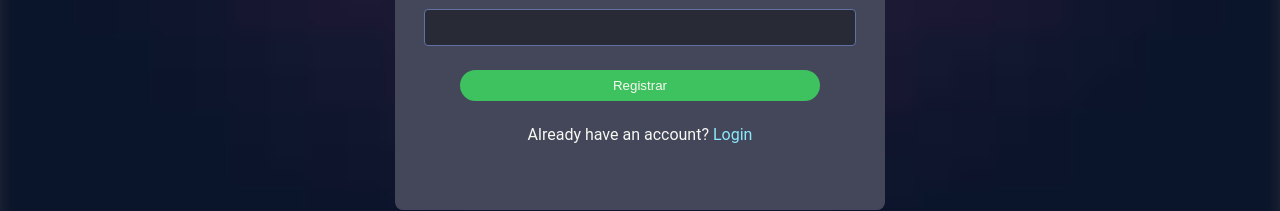
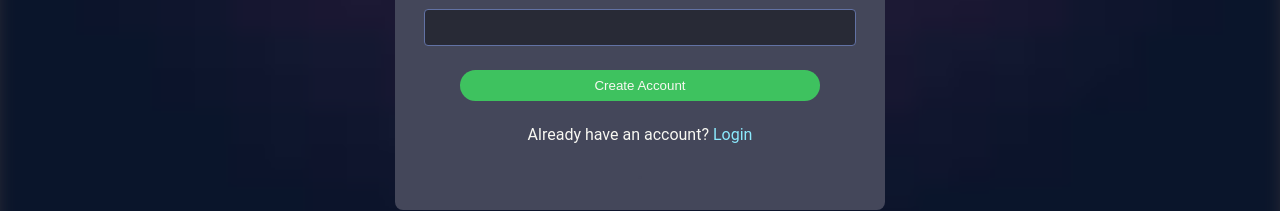
Before and after one commit to zanz1n/ws-messaging-example, a React (Vite) app in the folder packages/client/: page /register in a window 1280 px wide. Shown: the part 425-636 px from the top of the page. Built offline with nearby package versions, Linux system fonts and the light colour scheme.

Commit message:
update names

```diff
--- a/packages/client/src/components/login/LoginForm.tsx
+++ b/packages/client/src/components/login/LoginForm.tsx
@@ -62,7 +62,7 @@
                     </div>
                 </div>
 
-                <button type="submit">Login</button>
+                <button type="submit">Log In</button>
 
                 <div className="switch-pages">
                     <p>New here?<> </><Link to="/register">Create an account</Link></p>
--- a/packages/client/src/components/register/RegisterForm.tsx
+++ b/packages/client/src/components/register/RegisterForm.tsx
@@ -51,7 +51,7 @@
                     </div>
                 </div>
 
-                <button type="submit">Registrar</button>
+                <button type="submit">Create Account</button>
 
                 <div className="switch-pages">
                     <p>Already have an account?<> </><Link to="/login">Login</Link></p>
```
